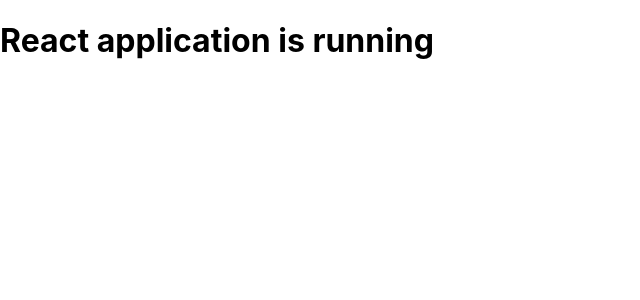
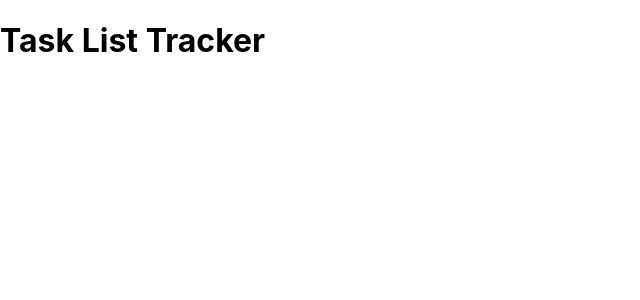
Before and after one commit to 334rashad/My-task-list, a React (Create React App) app: page / in a window 1280 px wide. Shown: the top 300 px of the page, without its empty margins (0-640 px from the left). Built offline with nearby package versions, Linux system fonts and the light colour scheme.

Commit message:
Header component created

```diff
--- a/src/App.js
+++ b/src/App.js
@@ -1,7 +1,9 @@
+import Header from "./components/Header";
+
 function App() {
   return (
     <div className="container">
-      <h1>React application is running</h1>
+      <Header />
     </div>
   );
 }
--- /dev/null
+++ b/src/components/Header.js
@@ -0,0 +1,9 @@
+const Header = () => {
+  return (
+    <header>
+      <h1>Task List Tracker</h1>
+    </header>
+  );
+};
+
+export default Header;
```
